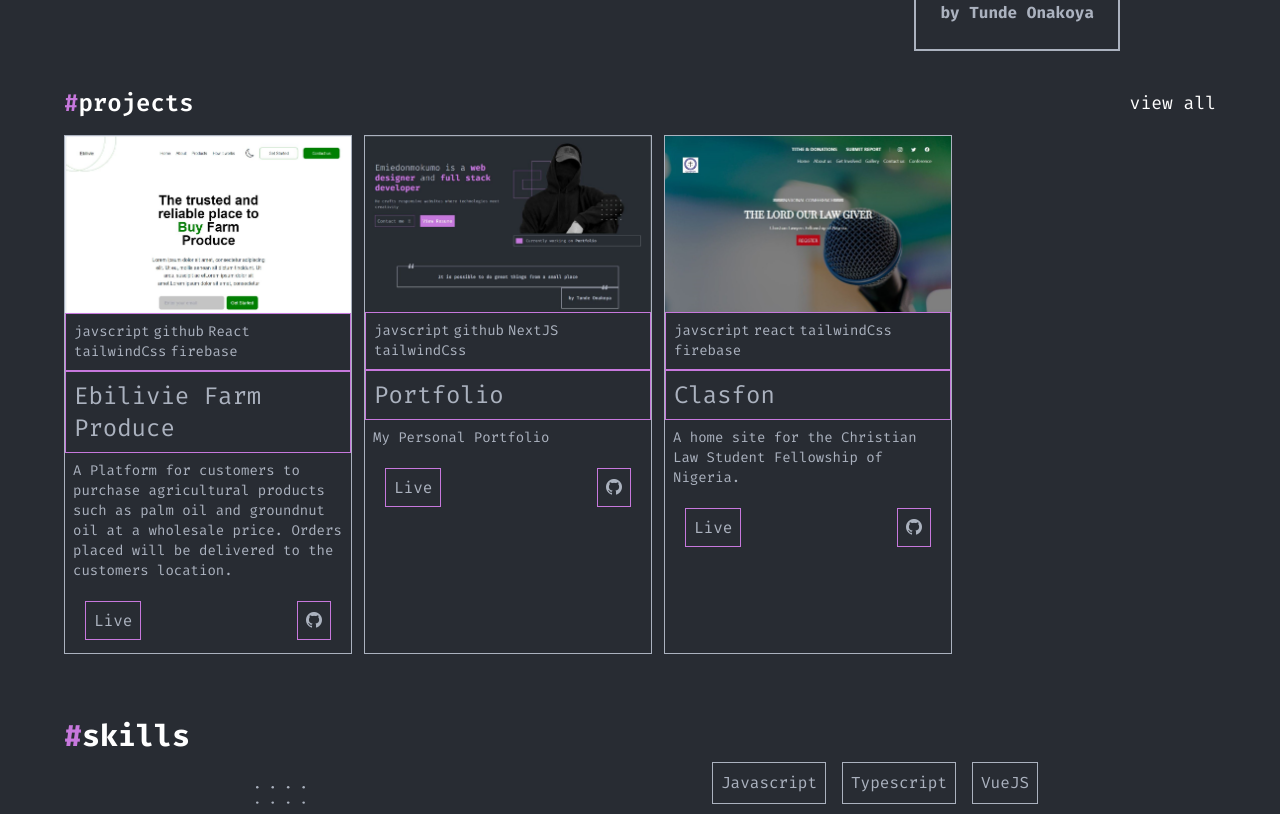
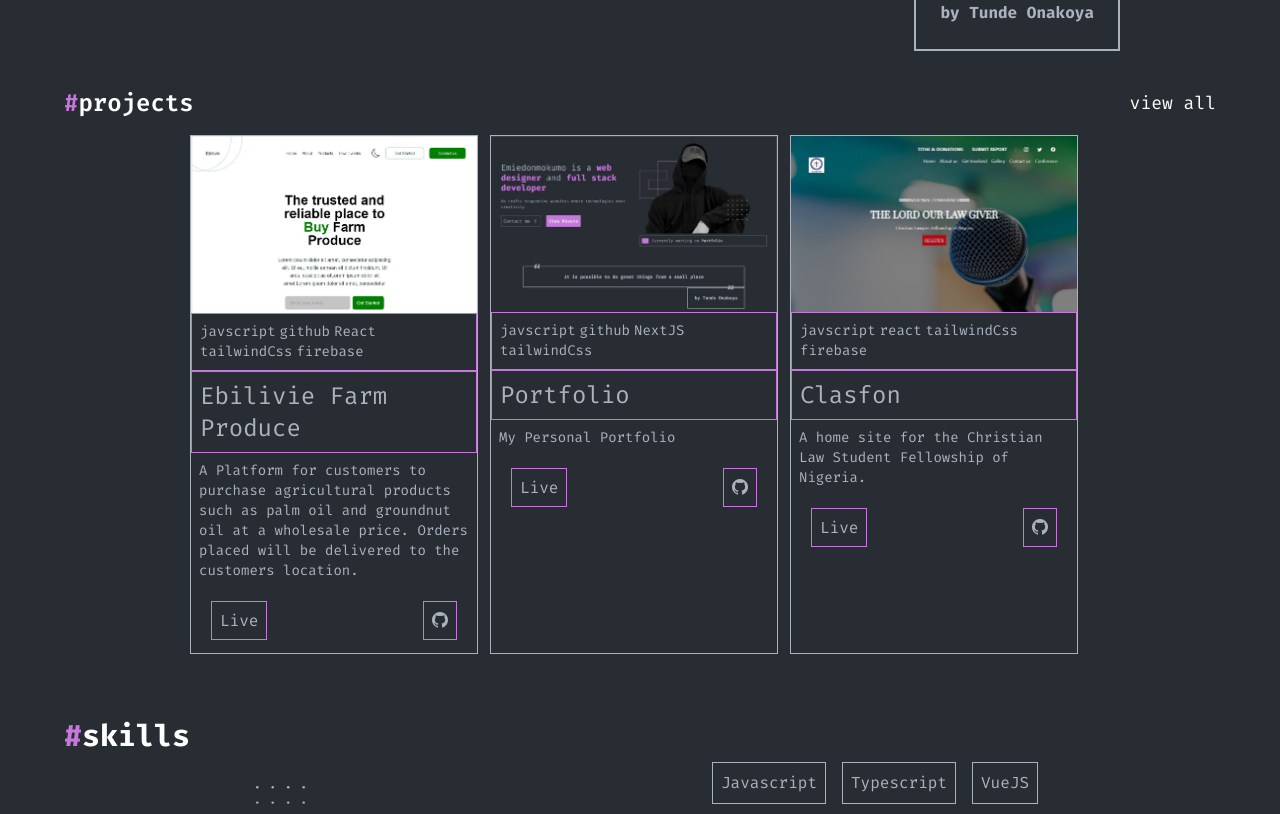
Before and after one commit to Emie-Boro/trialer-portfolio, a Next.js app: page / in a window 1280 px wide. Shown: the part 640-1454 px from the top of the page. Built offline with nearby package versions, Linux system fonts and the light colour scheme.

Commit message:
Updated files

```diff
--- a/app/page.jsx
+++ b/app/page.jsx
@@ -34,7 +34,7 @@ export default function Home() {
             <h1 className="text-2xl font-semibold text-white md:text-xl sm:text-xl"><span className="text-primary">#</span>projects</h1>
             <Link href={'/projects'} className="hover:text-primary text-lg text-white sm:text-sm">view all</Link>
           </div>
-          <div className="mt-4 flex sm:flex-col sm:justify-center">
+          <div className="mt-4 flex sm:flex-col justify-center">
             {projectData.slice(0, 3).map(project => (
               <div key={project.id} className="lg:max-w-72 md:max-w-56 border lg:mr-3 md:m-2 sm:mb-5">
                 <Image src={project.image} alt={project.description} width={250} height={20} className="w-fit" />
```
